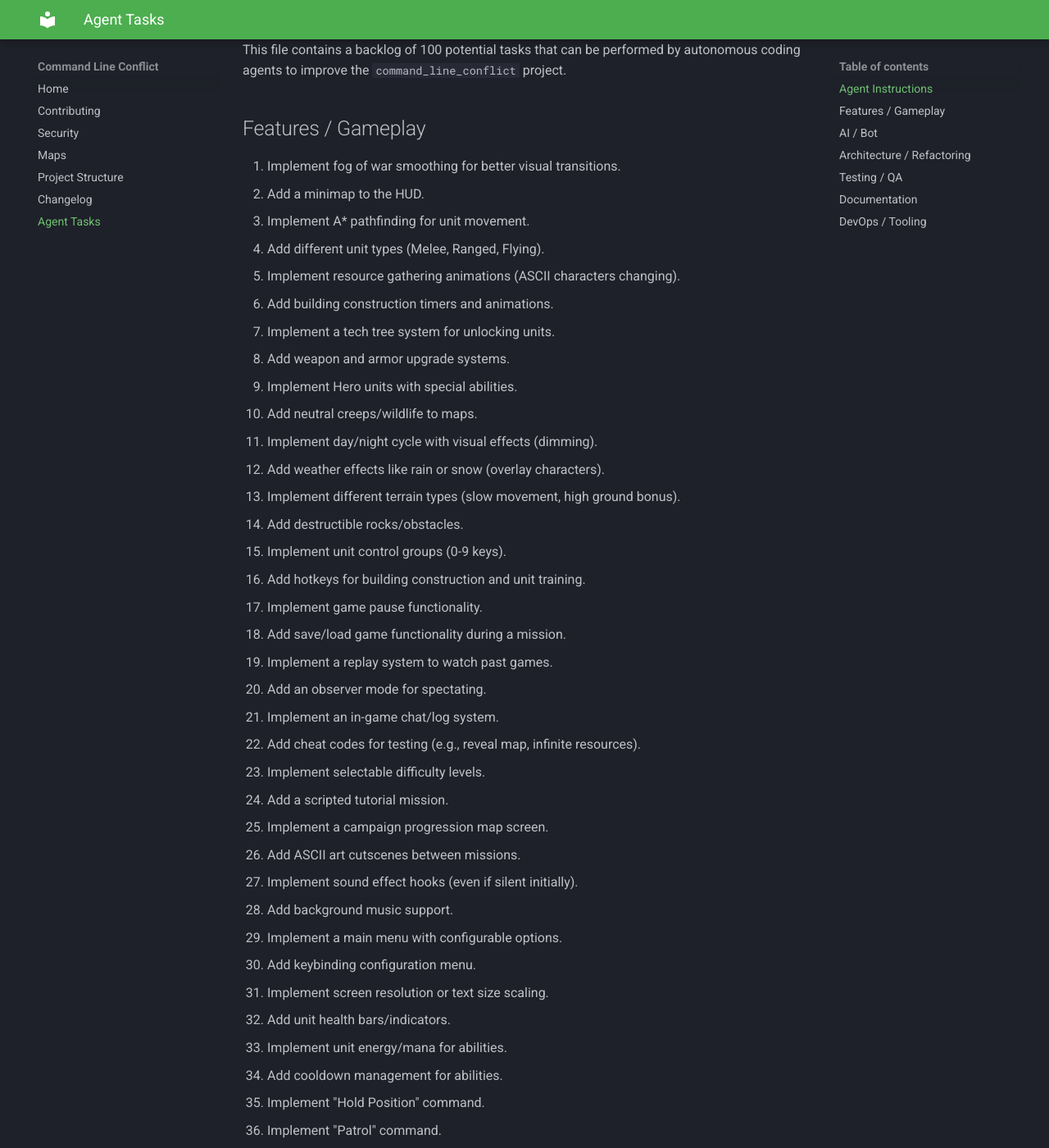
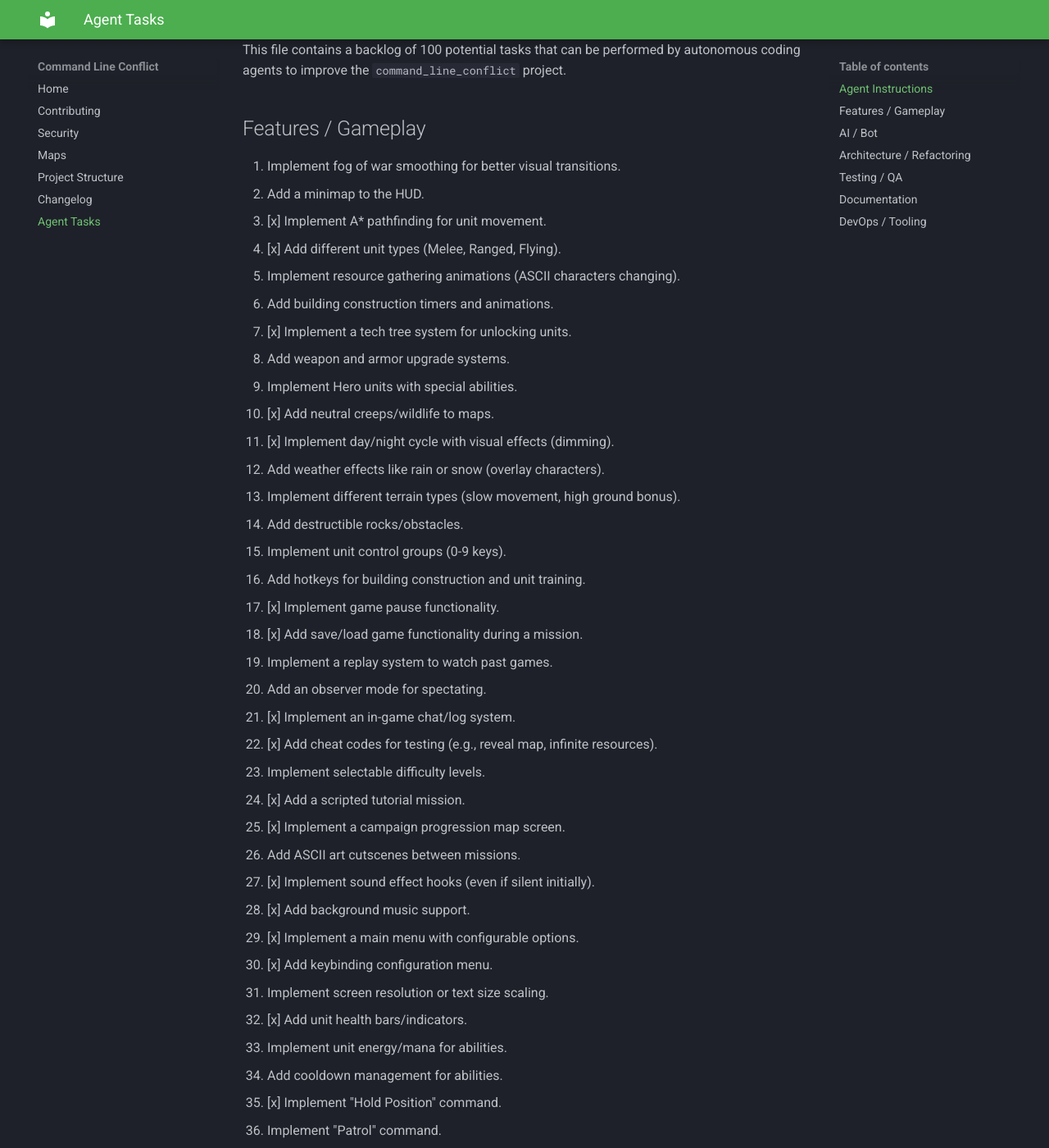
Before and after one commit to tsainez/command-line-conflict, an MkDocs documentation site: the page built from docs/agents.md, in a window 1280 px wide and 1400 px high, scrolled down 322 px. Shown: the whole window at 82% size. Built offline with MkDocs 1.6.1 and Material for MkDocs 9.7.7, drawn with Linux system fonts in a browser that asks for light colours; some of the changed text lies outside the part shown.

```diff
--- a/AGENTS.md
+++ b/AGENTS.md
@@ -12,39 +12,39 @@ This file contains a backlog of 100 potential tasks that can be performed by aut
 ## Features / Gameplay
 1. Implement fog of war smoothing for better visual transitions.
 2. Add a minimap to the HUD.
-3. Implement A* pathfinding for unit movement.
-4. Add different unit types (Melee, Ranged, Flying).
+3. [x] Implement A* pathfinding for unit movement.
+4. [x] Add different unit types (Melee, Ranged, Flying).
 5. Implement resource gathering animations (ASCII characters changing).
 6. Add building construction timers and animations.
-7. Implement a tech tree system for unlocking units.
+7. [x] Implement a tech tree system for unlocking units.
 8. Add weapon and armor upgrade systems.
 9. Implement Hero units with special abilities.
-10. Add neutral creeps/wildlife to maps.
-11. Implement day/night cycle with visual effects (dimming).
+10. [x] Add neutral creeps/wildlife to maps.
+11. [x] Implement day/night cycle with visual effects (dimming).
 12. Add weather effects like rain or snow (overlay characters).
 13. Implement different terrain types (slow movement, high ground bonus).
 14. Add destructible rocks/obstacles.
 15. Implement unit control groups (0-9 keys).
 16. Add hotkeys for building construction and unit training.
-17. Implement game pause functionality.
-18. Add save/load game functionality during a mission.
+17. [x] Implement game pause functionality.
+18. [x] Add save/load game functionality during a mission.
 19. Implement a replay system to watch past games.
 20. Add an observer mode for spectating.
-21. Implement an in-game chat/log system.
-22. Add cheat codes for testing (e.g., reveal map, infinite resources).
+21. [x] Implement an in-game chat/log system.
+22. [x] Add cheat codes for testing (e.g., reveal map, infinite resources).
 23. Implement selectable difficulty levels.
-24. Add a scripted tutorial mission.
-25. Implement a campaign progression map screen.
+24. [x] Add a scripted tutorial mission.
+25. [x] Implement a campaign progression map screen.
 26. Add ASCII art cutscenes between missions.
-27. Implement sound effect hooks (even if silent initially).
-28. Add background music support.
-29. Implement a main menu with configurable options.
-30. Add keybinding configuration menu.
+27. [x] Implement sound effect hooks (even if silent initially).
+28. [x] Add background music support.
+29. [x] Implement a main menu with configurable options.
+30. [x] Add keybinding configuration menu.
 31. Implement screen resolution or text size scaling.
-32. Add unit health bars/indicators.
+32. [x] Add unit health bars/indicators.
 33. Implement unit energy/mana for abilities.
 34. Add cooldown management for abilities.
-35. Implement "Hold Position" command.
+35. [x] Implement "Hold Position" command.
 36. Implement "Patrol" command.
 37. Implement "Attack Move" command.
 38. Add unit formations.
@@ -119,4 +119,4 @@ This file contains a backlog of 100 potential tasks that can be performed by aut
 97. [x] Set up GitHub Actions for Continuous Integration.
 98. Create a release script to package the game.
 99. Add a "watch mode" script for auto-restarting on code changes.
-100. Create a map editor tool (CLI or simple GUI).
+100. [x] Create a map editor tool (CLI or simple GUI).
```
Also changed, not shown: ISSUES.md (+0 -44 lines), README.md (+22 -9 lines), TODO_ISSUES.md (deleted, +0 -27 lines), 9 other files.
